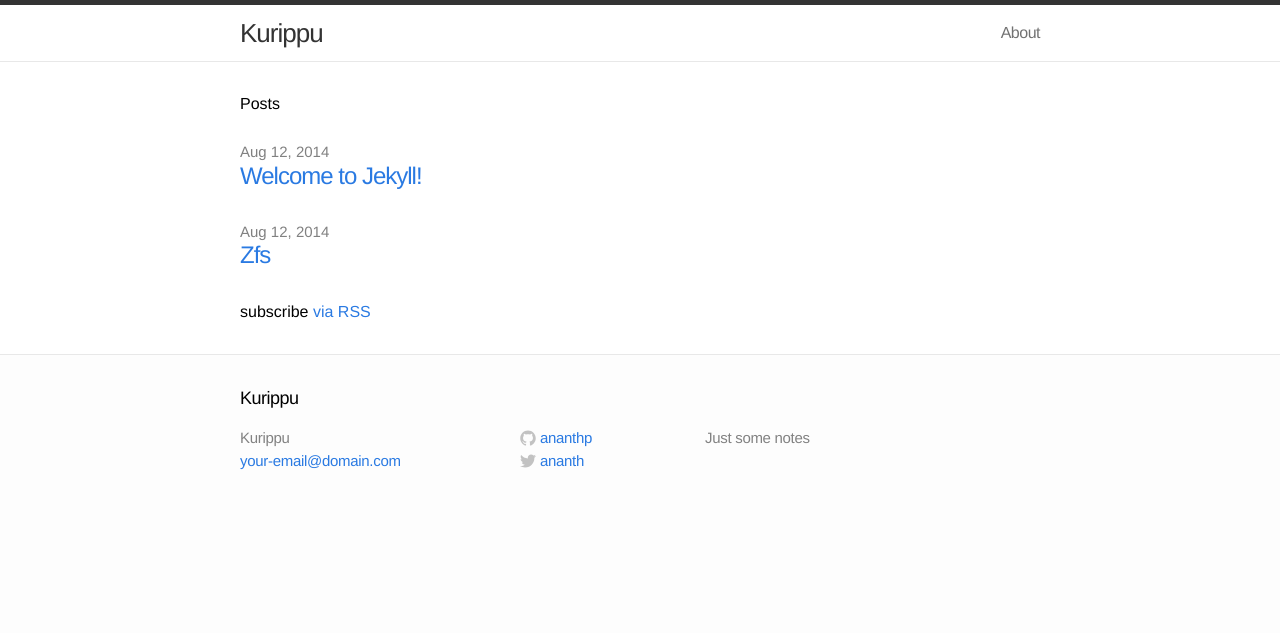
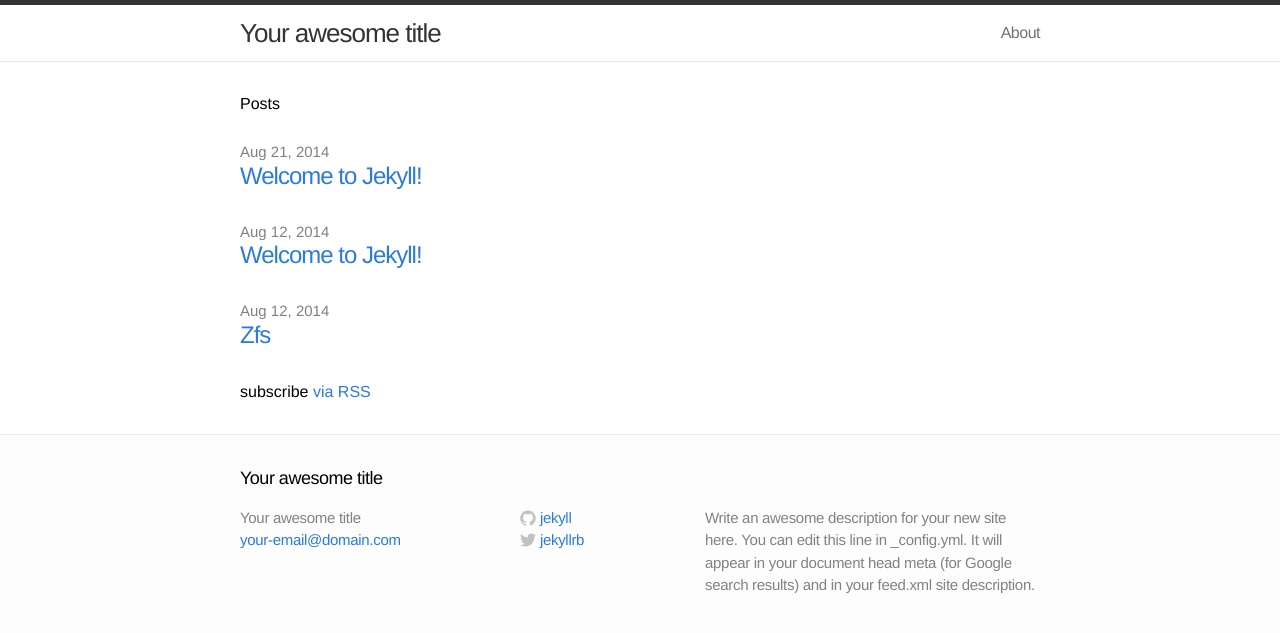
Before and after one commit to ananthp/kurippu, a Jekyll site: the page built from index.html, in a window 1280 px wide. Shown: the top 633 px of the page. Built offline with Jekyll 4.4.1, drawn with Linux system fonts in a browser that asks for light colours.

Commit message:
Fresh Jekyll, now with v 2.2.0

```diff
--- a/_config.yml
+++ b/_config.yml
@@ -1,11 +1,11 @@
 # Site settings
-title: Kurippu
+title: Your awesome title
 email: your-email@domain.com
-description: "Just some notes"
+description: "Write an awesome description for your new site here. You can edit this line in _config.yml. It will appear in your document head meta (for Google search results) and in your feed.xml site description."
 baseurl: ""
 url: "http://yourdomain.com"
-twitter_username: ananth
-github_username:  ananthp
+twitter_username: jekyllrb
+github_username:  jekyll
 
 # Build settings
 markdown: kramdown
```
Also changed, not shown: _posts/2014-08-21-welcome-to-jekyll.markdown (added, +24 -0 lines).
